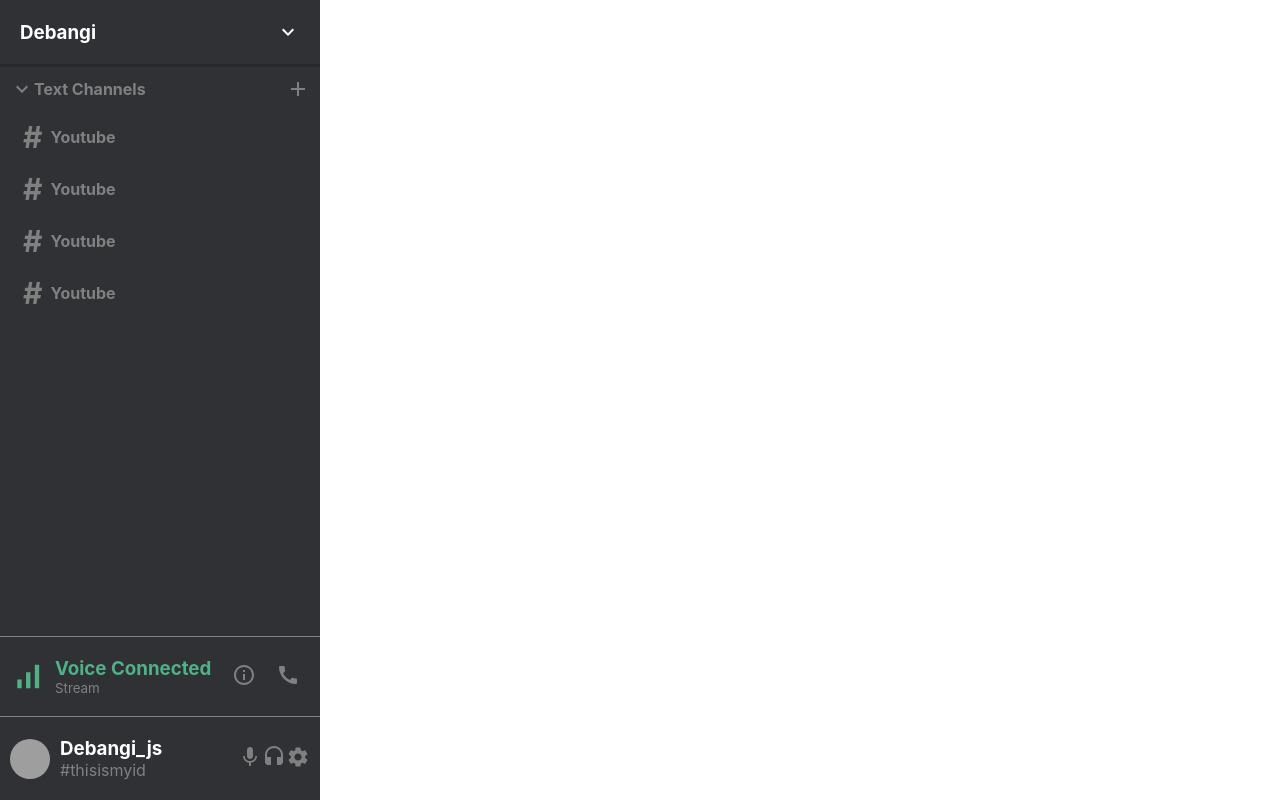
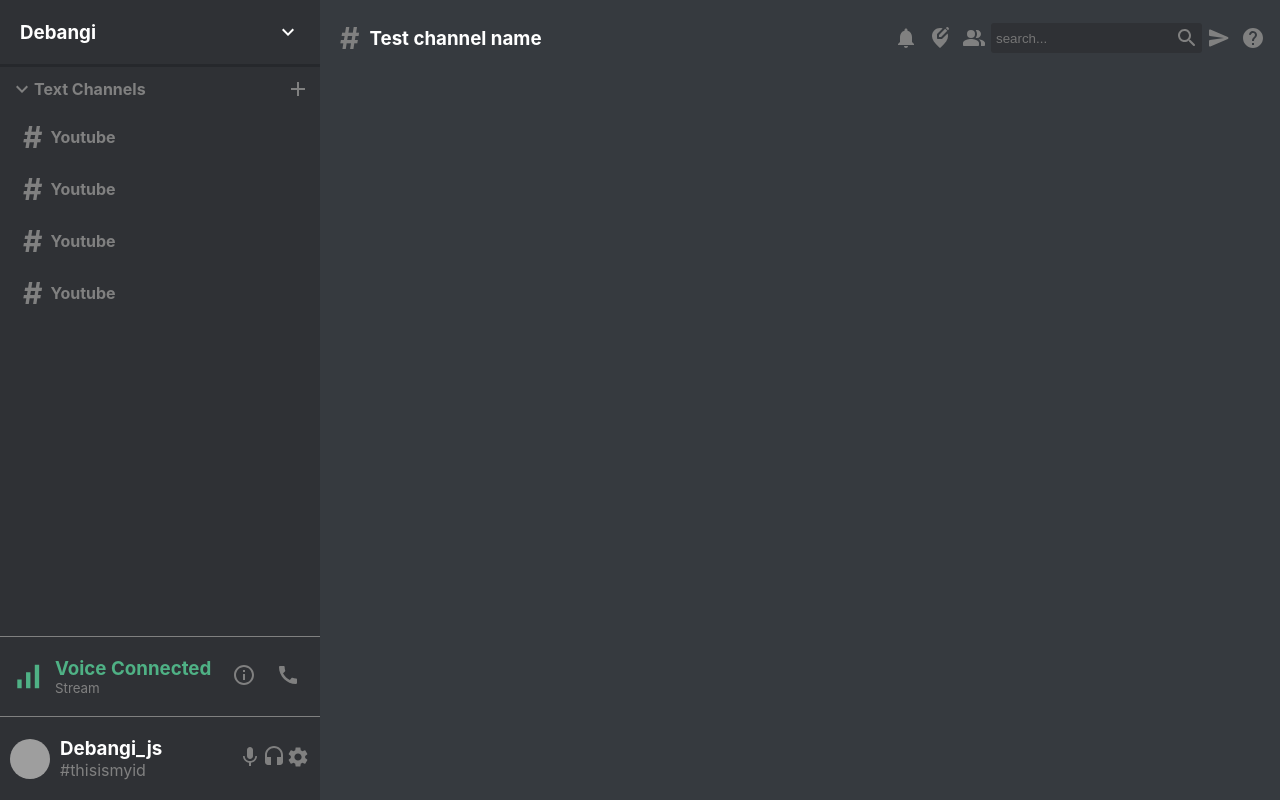
Before and after one commit to debangi/Discord-Clone-React, a React (Create React App) app: page / in a window 1280 px wide. Built offline with nearby package versions, Linux system fonts and the light colour scheme; grey boxes are pictures that could not be loaded.

Commit message:
Creating and adding chatHeader component

```diff
--- a/src/App.jsx
+++ b/src/App.jsx
@@ -1,13 +1,14 @@
 import React from 'react';
+import Sidebar from './components/Sidebar';
+import Chat from './components/Chat';
 
 import './App.css';
-import Sidebar from './components/Sidebar';
 
 function App() {
   return (
     <div className='app'>
       <Sidebar />
-      {/* chat */}
+      <Chat />
     </div>
   );
 }
--- /dev/null
+++ b/src/components/Chat.css
@@ -0,0 +1,7 @@
+.chat {
+  display: flex;
+  flex-direction: column;
+  flex: 0.75;
+  background-color: #363a3f;
+  height: 100vh;
+}
--- /dev/null
+++ b/src/components/Chat.jsx
@@ -0,0 +1,13 @@
+import React from 'react';
+import './Chat.css';
+import ChatHeader from './ChatHeader';
+
+const Chat = () => {
+  return (
+    <div className='chat'>
+      <ChatHeader />
+    </div>
+  );
+};
+
+export default Chat;
--- /dev/null
+++ b/src/components/ChatHeader.css
@@ -0,0 +1,44 @@
+.chatHeader {
+  display: flex;
+  justify-content: space-between;
+  align-items: center;
+  padding: 10px;
+  color: gray;
+}
+.chatHeader__hash {
+  color: gray;
+  font-size: 30px;
+  padding: 10px;
+}
+.chatHeader__left > h3 {
+  display: flex;
+  align-items: center;
+  color: #fff;
+}
+.chatHeader__right {
+  display: flex;
+  align-items: center;
+  flex: 0.5;
+  justify-content: space-between;
+}
+.chatHeader__right > .MuiSvgIcon-root {
+  padding: 5px;
+  cursor: pointer;
+}
+.chatHeader__right > .MuiSvgIcon-root:hover {
+  color: #fff;
+}
+.chatHeader__search {
+  display: flex;
+  align-items: center;
+  color: gray;
+  background-color: #2f3135;
+  border-radius: 3px;
+  padding: 3px;
+}
+.chatHeader__search > input {
+  background-color: transparent;
+  outline-width: 0;
+  color: #fff;
+  border: none;
+}
--- /dev/null
+++ b/src/components/ChatHeader.jsx
@@ -0,0 +1,37 @@
+import React from 'react';
+import NotificationsIcon from '@mui/icons-material/Notifications';
+import EditLocationAltRoundedIcon from '@mui/icons-material/EditLocationAltRounded';
+import PeopleAltRoundedIcon from '@mui/icons-material/PeopleAltRounded';
+import SearchRoundedIcon from '@mui/icons-material/SearchRounded';
+import SendRoundedIcon from '@mui/icons-material/SendRounded';
+import HelpRoundedIcon from '@mui/icons-material/HelpRounded';
+
+import './ChatHeader.css';
+
+const ChatHeader = () => {
+  return (
+    <div className='chatHeader'>
+      <div className='chatHeader__left'>
+        <h3>
+          <span className='chatHeader__hash'>#</span>
+          Test channel name
+        </h3>
+      </div>
+
+      <div className='chatHeader__right'>
+        <NotificationsIcon />
+        <EditLocationAltRoundedIcon />
+        <PeopleAltRoundedIcon />
+
+        <div className='chatHeader__search'>
+          <input placeholder='search...' />
+          <SearchRoundedIcon />
+        </div>
+        <SendRoundedIcon />
+        <HelpRoundedIcon />
+      </div>
+    </div>
+  );
+};
+
+export default ChatHeader;
```
